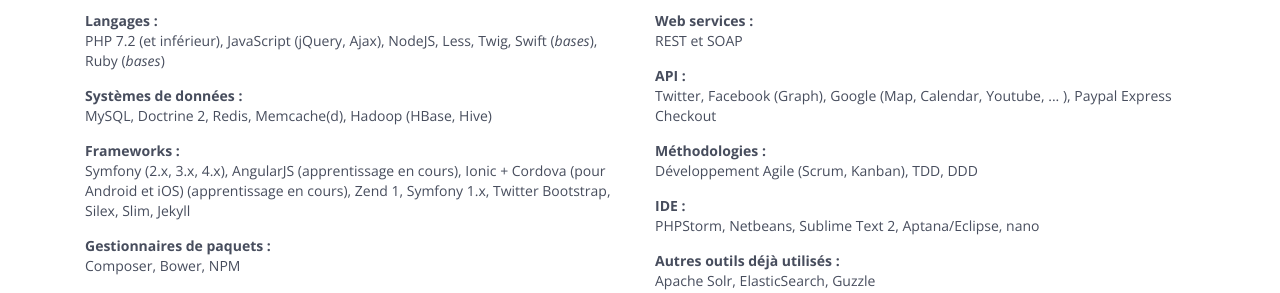
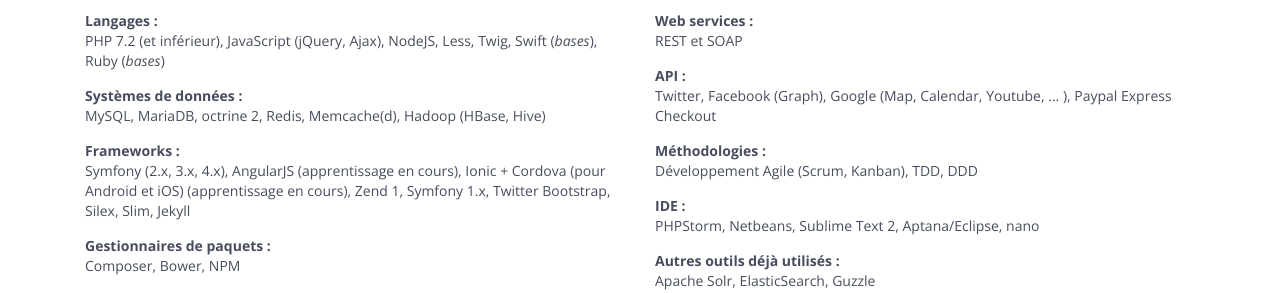
Before and after one commit to PaskR/PaskR.fr, a Jekyll site: the page built from cv.html, in a window 1280 px wide and 900 px high, scrolled down 1496 px. Shown: the part 154-447 px from the top of the window. Built offline with Jekyll 4.4.1, drawn with Linux system fonts in a browser that asks for light colours; nearby versions of some CDN libraries.

Commit message:
Update cv.html

```diff
--- a/cv.html
+++ b/cv.html
@@ -68,7 +68,7 @@
                     <dd>PHP 7.2 (et inférieur), JavaScript (jQuery, Ajax), NodeJS, Less, Twig, Swift (<em>bases</em>), Ruby (<em>bases</em>)</dd>
 
                     <dt>Systèmes de données :</dt>
-                    <dd>MySQL, Doctrine 2, Redis, Memcache(d), Hadoop (HBase, Hive)</dd>
+                    <dd>MySQL, MariaDB, octrine 2, Redis, Memcache(d), Hadoop (HBase, Hive)</dd>
 
                     <dt>Frameworks :</dt>
                     <dd>Symfony (2.x, 3.x, 4.x), AngularJS (apprentissage en cours), Ionic + Cordova (pour Android et iOS) (apprentissage en cours), Zend 1, Symfony 1.x, Twitter Bootstrap, Silex, Slim, Jekyll</dd>
```
